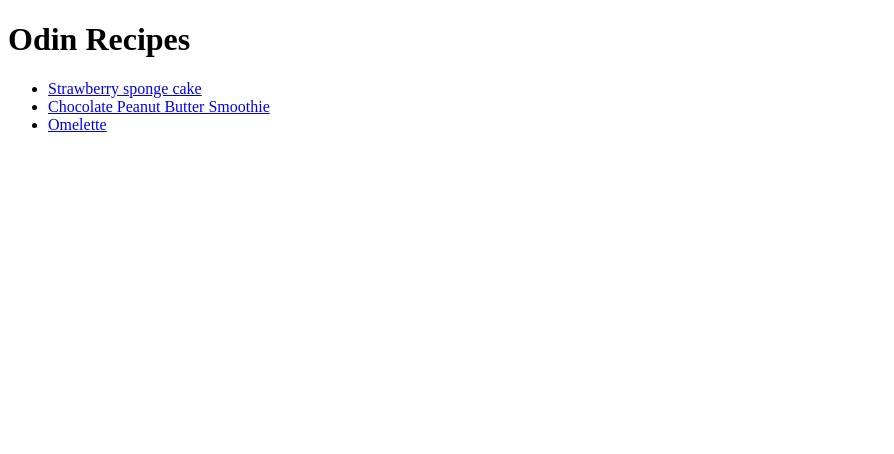
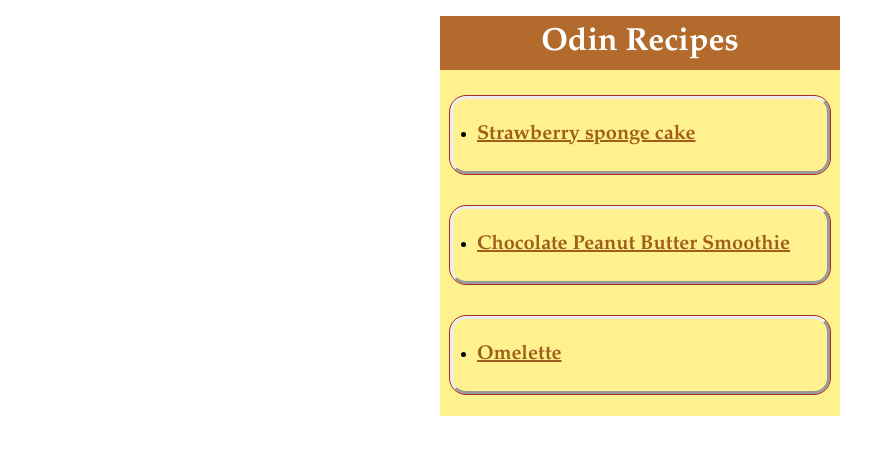
Before and after one commit to 4Khan/odin-recipes, a plain HTML site: page index.html in a window 1280 px wide. Shown: the whole page, without its empty margins (0-894 px from the left). Drawn offline with Linux system fonts and the light colour scheme.

Commit message:
Add css styling to all pages

```diff
--- a/index.html
+++ b/index.html
@@ -3,13 +3,22 @@
 <head>
     <meta charset="UTF-8">
     <title>Recipes</title>
+    <link rel="stylesheet" href="styles.css">
 </head>
 <body>
-    <h1>Odin Recipes</h1>
-    <ul>
-        <li><a href="./recipes/cake.html">Strawberry sponge cake</a>
-        <li><a href="./recipes/peanutbuttersmoothie.html">Chocolate Peanut Butter Smoothie</a></li>
-        <li><a href="./recipes/omelette.html">Omelette</a> </li>
-    </ul>
+    <div class="page">
+    <h1 id="home">Odin Recipes</h1>
+    <ul class="list">
+        <div class="items">
+          <li><a href="./recipes/cake.html">Strawberry sponge cake</a></li>
+        </div>
+        <div class="items">
+          <li><a href="./recipes/peanutbuttersmoothie.html">Chocolate Peanut Butter Smoothie</a></li>
+        </div>
+        <div class="items">
+          <li><a href="./recipes/omelette.html">Omelette</a></li>
+        </div>
+        </ul>
+    </div>
 </body>
 </html>
--- /dev/null
+++ b/styles.css
@@ -0,0 +1,58 @@
+body {
+    padding: 8px;
+}
+
+.page {
+    height: 400px;
+    width: 400px;
+    background-color: rgb(255, 242, 142);
+    margin: 0 auto;
+}
+
+h1, body, p,
+#home {
+    font-family: Garamond, Georgia, serif;
+}
+
+#home {
+    background-color: rgb(179, 107, 45);
+    color: white;
+    text-align: center;
+    padding: 8px;
+    margin: 0 auto;
+}
+
+.cake-head {
+    background-color: red;
+    color: white;
+}
+
+.list {
+    font-size: 20px;
+    padding: 10px;
+    margin-top: 1rem;
+    margin-bottom: 1rem;
+}
+
+a {
+    color: rgb(160, 94, 28);
+}
+
+.items {
+    border: 0.2rem outset;
+    padding: 1.5rem;
+    margin-bottom: 2rem;
+    border-radius: 1rem;
+    font-weight: bold;
+    outline: 1px solid brown;
+}
+
+.choc {
+    background-color: brown;
+    color: white;
+}
+
+.eggs {
+    background-color: green;
+    color:yellow
+}
```
Also changed, not shown: recipes/cake.html (+4 -3 lines), recipes/omelette.html (+4 -3 lines), recipes/peanutbuttersmoothie.html (+4 -3 lines).
